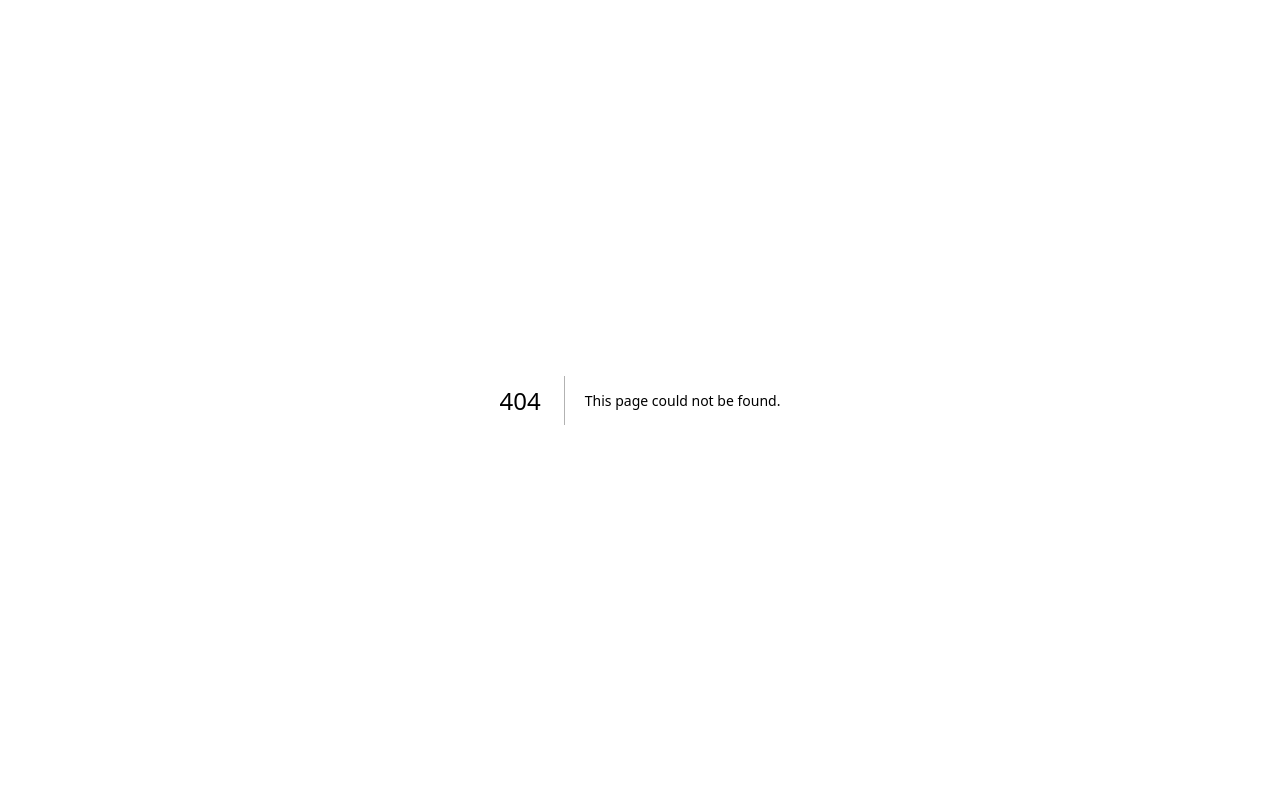
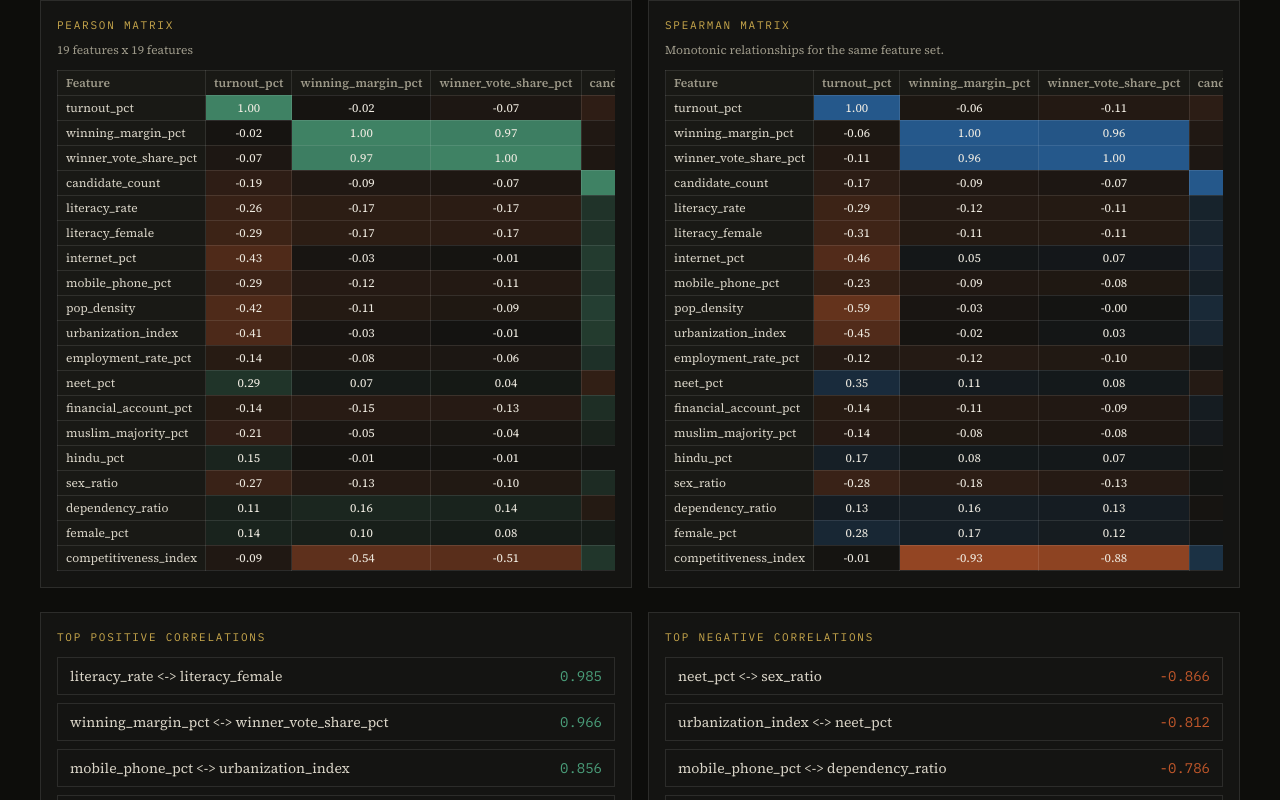
Before and after one commit to minhajshafin/Election-Dashboard, a Next.js app in the folder frontend/: page /analysis/correlation in a window 1280 px wide. Before the commit this address had no page. Shown: the top 800 px of the page. Built offline with nearby package versions, Linux system fonts and the light colour scheme.

Commit message:
Add CorrelationPage component to display Pearson and Spearman correlation matrices

```diff
--- /dev/null
+++ b/frontend/app/analysis/correlation/page.tsx
@@ -0,0 +1,144 @@
+import { getCorrelationDataset } from "@/lib/data";
+
+interface PairScore {
+  left: string;
+  right: string;
+  value: number;
+}
+
+function getTopPairs(columns: string[], matrix: number[][], mode: "positive" | "negative", limit: number): PairScore[] {
+  const pairs: PairScore[] = [];
+
+  for (let row = 0; row < columns.length; row += 1) {
+    for (let col = row + 1; col < columns.length; col += 1) {
+      pairs.push({
+        left: columns[row],
+        right: columns[col],
+        value: matrix[row][col],
+      });
+    }
+  }
+
+  const sorted = [...pairs].sort((a, b) => (mode === "positive" ? b.value - a.value : a.value - b.value));
+  return sorted.slice(0, limit);
+}
+
+export default async function CorrelationPage() {
+  const dataset = await getCorrelationDataset();
+  const { columns, pearson, spearman } = dataset;
+
+  const topPositive = getTopPairs(columns, pearson, "positive", 6);
+  const topNegative = getTopPairs(columns, pearson, "negative", 6);
+
+  return (
+    <main className="min-h-screen bg-[#0d0d0b] px-4 pb-10 text-[#f0ece2] sm:px-10">
+      <section className="grid gap-4 xl:grid-cols-2">
+        <article className="border border-white/10 bg-[#141412] p-4">
+          <h2 className="font-mono text-[11px] uppercase tracking-[0.16em] text-[#c9a84c]">Pearson Matrix</h2>
+          <p className="mt-2 text-xs text-[#9c9888]">{columns.length} features x {columns.length} features</p>
+          <div className="mt-3 overflow-x-auto">
+            <table className="min-w-full border-collapse text-xs">
+              <thead>
+                <tr>
+                  <th className="border border-white/10 bg-[#191915] px-2 py-1 text-left text-[#9c9888]">Feature</th>
+                  {columns.map((column) => (
+                    <th key={column} className="border border-white/10 bg-[#191915] px-2 py-1 text-[#9c9888]">
+                      {column}
+                    </th>
+                  ))}
+                </tr>
+              </thead>
+              <tbody>
+                {columns.map((rowLabel, rowIdx) => (
+                  <tr key={rowLabel}>
+                    <td className="border border-white/10 bg-[#191915] px-2 py-1 text-[#d8d3c6]">{rowLabel}</td>
+                    {pearson[rowIdx].map((value, colIdx) => {
+                      const tint = value >= 0 ? "74, 158, 122" : "192, 87, 42";
+                      const alpha = Math.min(Math.abs(value), 1) * 0.8;
+
+                      return (
+                        <td
+                          key={`${rowLabel}-${columns[colIdx]}`}
+                          className="border border-white/10 px-2 py-1 text-center"
+                          style={{ backgroundColor: `rgba(${tint}, ${alpha})` }}
+                        >
+                          {value.toFixed(2)}
+                        </td>
+                      );
+                    })}
+                  </tr>
+                ))}
+              </tbody>
+            </table>
+          </div>
+        </article>
+
+        <article className="border border-white/10 bg-[#141412] p-4">
+          <h2 className="font-mono text-[11px] uppercase tracking-[0.16em] text-[#c9a84c]">Spearman Matrix</h2>
+          <p className="mt-2 text-xs text-[#9c9888]">Monotonic relationships for the same feature set.</p>
+          <div className="mt-3 overflow-x-auto">
+            <table className="min-w-full border-collapse text-xs">
+              <thead>
+                <tr>
+                  <th className="border border-white/10 bg-[#191915] px-2 py-1 text-left text-[#9c9888]">Feature</th>
+                  {columns.map((column) => (
+                    <th key={column} className="border border-white/10 bg-[#191915] px-2 py-1 text-[#9c9888]">
+                      {column}
+                    </th>
+                  ))}
+                </tr>
+              </thead>
+              <tbody>
+                {columns.map((rowLabel, rowIdx) => (
+                  <tr key={rowLabel}>
+                    <td className="border border-white/10 bg-[#191915] px-2 py-1 text-[#d8d3c6]">{rowLabel}</td>
+                    {spearman[rowIdx].map((value, colIdx) => {
+                      const tint = value >= 0 ? "42, 106, 170" : "192, 87, 42";
+                      const alpha = Math.min(Math.abs(value), 1) * 0.8;
+
+                      return (
+                        <td
+                          key={`${rowLabel}-${columns[colIdx]}`}
+                          className="border border-white/10 px-2 py-1 text-center"
+                          style={{ backgroundColor: `rgba(${tint}, ${alpha})` }}
+                        >
+                          {value.toFixed(2)}
+                        </td>
+                      );
+                    })}
+                  </tr>
+                ))}
+              </tbody>
+            </table>
+          </div>
+        </article>
+      </section>
+
+      <section className="mt-6 grid gap-4 xl:grid-cols-2">
+        <article className="border border-white/10 bg-[#141412] p-4">
+          <h3 className="font-mono text-[11px] uppercase tracking-[0.16em] text-[#c9a84c]">Top Positive Correlations</h3>
+          <div className="mt-3 space-y-2">
+            {topPositive.map((pair) => (
+              <div key={`${pair.left}-${pair.right}`} className="flex items-center justify-between border border-white/10 px-3 py-2 text-sm">
+                <span className="text-[#d8d3c6]">{pair.left} {"<->"} {pair.right}</span>
+                <span className="font-mono text-[#4a9e7a]">{pair.value.toFixed(3)}</span>
+              </div>
+            ))}
+          </div>
+        </article>
+
+        <article className="border border-white/10 bg-[#141412] p-4">
+          <h3 className="font-mono text-[11px] uppercase tracking-[0.16em] text-[#c9a84c]">Top Negative Correlations</h3>
+          <div className="mt-3 space-y-2">
+            {topNegative.map((pair) => (
+              <div key={`${pair.left}-${pair.right}`} className="flex items-center justify-between border border-white/10 px-3 py-2 text-sm">
+                <span className="text-[#d8d3c6]">{pair.left} {"<->"} {pair.right}</span>
+                <span className="font-mono text-[#c0572a]">{pair.value.toFixed(3)}</span>
+              </div>
+            ))}
+          </div>
+        </article>
+      </section>
+    </main>
+  );
+}
```
